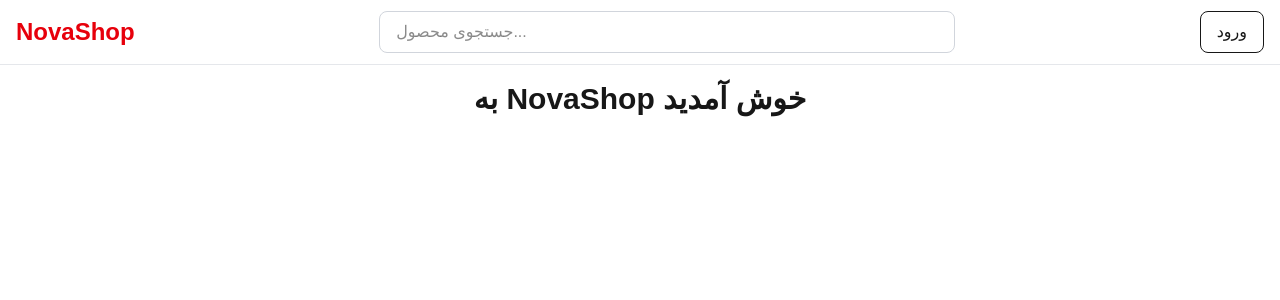
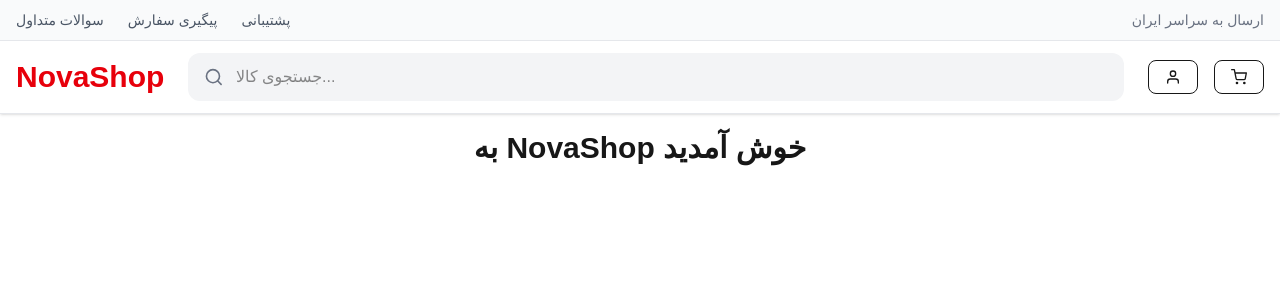
Before and after one commit to salarkarimibag-cmd/novashop, a Next.js app: page / in a window 1280 px wide. Shown: the top 300 px of the page. Built offline with nearby package versions, Linux system fonts and the light colour scheme.

Commit message:
feat: create top header and search box

```diff
--- a/src/components/layout/Header/Header.jsx
+++ b/src/components/layout/Header/Header.jsx
@@ -1,26 +1,11 @@
+import TopHeader from "./TopHeader";
+import SearchBox from "./SearchBox";
+
 export default function Header() {
   return (
-    <header className="w-full border-b border-gray-200 bg-white">
-      <div className="mx-auto flex h-16 max-w-7xl items-center justify-between px-4">
-        {/* Logo */}
-        <h1 className="text-2xl font-bold text-red-600">
-          NovaShop
-        </h1>
-
-        {/* Search */}
-        <div className="hidden w-full max-w-xl md:block">
-          <input
-            type="text"
-            placeholder="جستجوی محصول..."
-            className="w-full rounded-lg border border-gray-300 px-4 py-2 outline-none focus:border-red-500"
-          />
-        </div>
-
-        {/* User */}
-        <button className="rounded-lg border px-4 py-2 hover:bg-gray-100">
-          ورود
-        </button>
-      </div>
+    <header className="w-full bg-white shadow-sm">
+      <TopHeader />
+      <SearchBox />
     </header>
   );
 }
--- a/src/components/layout/Header/SearchBox.jsx
+++ b/src/components/layout/Header/SearchBox.jsx
@@ -0,0 +1,36 @@
+import { FiSearch, FiShoppingCart, FiUser } from "react-icons/fi";
+
+export default function SearchBox() {
+  return (
+    <div className="border-b border-gray-200">
+      <div className="mx-auto flex h-18 max-w-7xl items-center justify-between gap-6 px-4">
+        {/* Logo */}
+        <h1 className="text-3xl font-bold text-red-600">NovaShop</h1>
+
+        {/* Search */}
+        <div className="flex-1">
+          <div className="flex items-center rounded-xl bg-gray-100 px-4">
+            <FiSearch className="text-gray-500" size={20} />
+
+            <input
+              type="text"
+              placeholder="جستجوی کالا..."
+              className="w-full bg-transparent px-3 py-3 outline-none"
+            />
+          </div>
+        </div>
+
+        {/* Actions */}
+        <div className="flex items-center gap-4">
+          <button className="rounded-lg border px-4 py-2 hover:bg-gray-100">
+            <FiUser />
+          </button>
+
+          <button className="rounded-lg border px-4 py-2 hover:bg-gray-100">
+            <FiShoppingCart />
+          </button>
+        </div>
+      </div>
+    </div>
+  );
+}
--- a/src/components/layout/Header/TopHeader.jsx
+++ b/src/components/layout/Header/TopHeader.jsx
@@ -0,0 +1,25 @@
+export default function TopHeader() {
+  return (
+    <div className="hidden md:block border-b border-gray-200 bg-gray-50">
+      <div className="mx-auto flex h-10 max-w-7xl items-center justify-between px-4">
+        <div className="flex items-center gap-6 text-sm text-gray-600">
+          <button className="transition hover:text-red-600">
+            سوالات متداول
+          </button>
+
+          <button className="transition hover:text-red-600">
+            پیگیری سفارش
+          </button>
+
+          <button className="transition hover:text-red-600">
+            پشتیبانی
+          </button>
+        </div>
+
+        <span className="text-sm text-gray-500">
+          ارسال به سراسر ایران
+        </span>
+      </div>
+    </div>
+  );
+}
```
